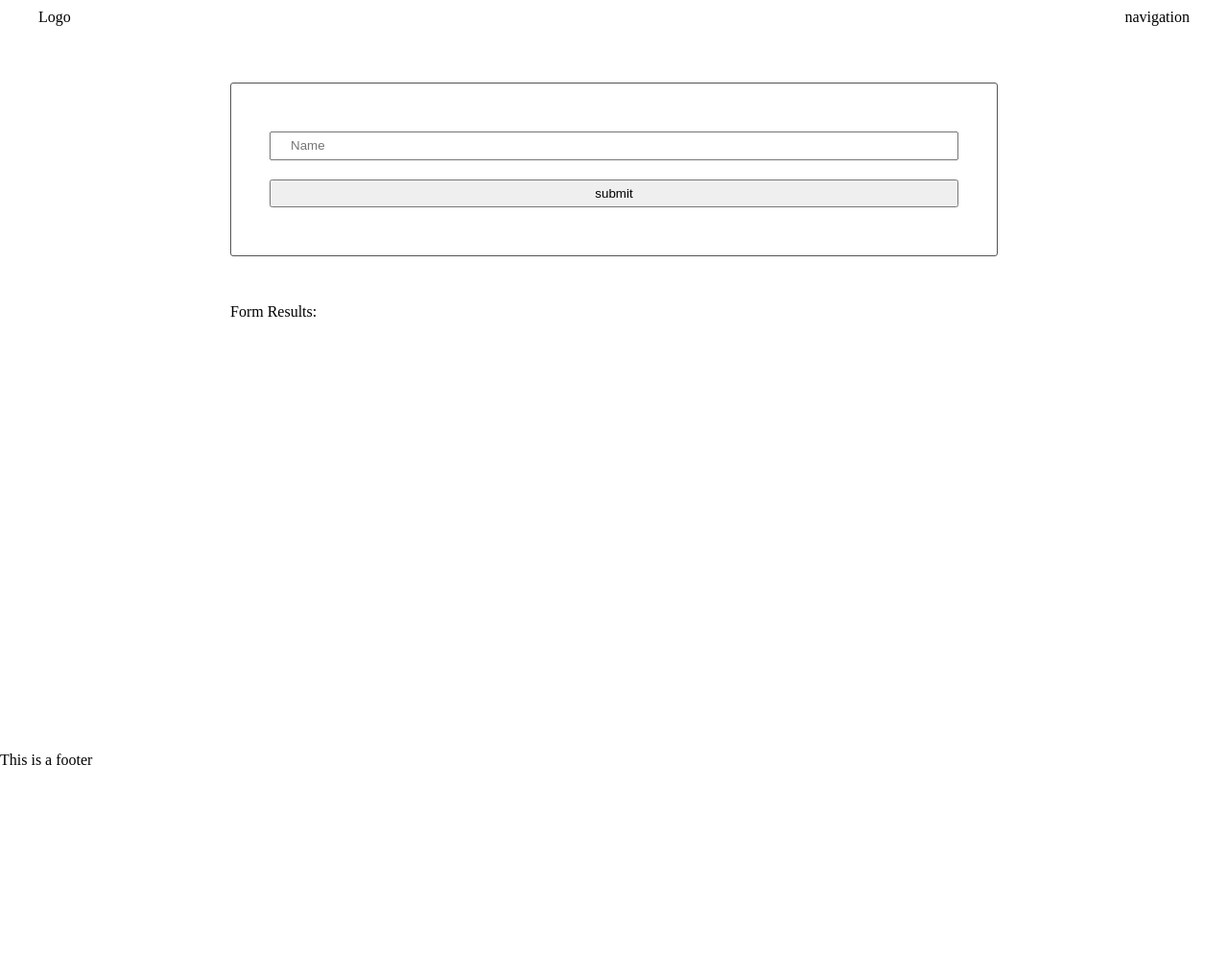
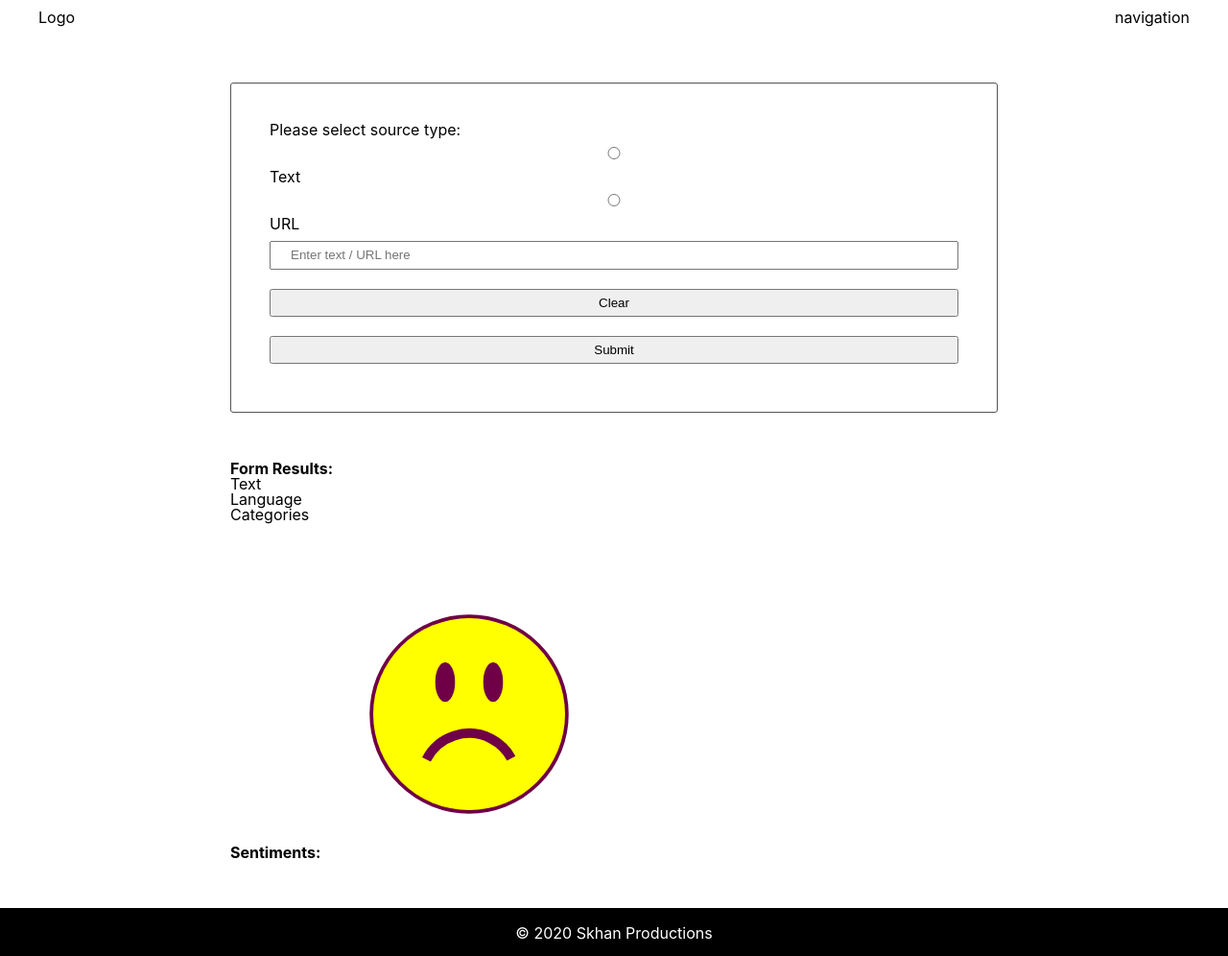
Before and after one commit to skhan2020/evaluate-news-nlp, a website built with webpack: page src/client/views/index.html in a window 1280 px wide. Shown: the whole page at 96% size. Before the commit the page ends 800 px from the top, so only its background shows below. Built offline with nearby package versions, Linux system fonts and the light colour scheme.

Commit message:
Some UI fixes

```diff
--- a/package.json
+++ b/package.json
@@ -6,8 +6,7 @@
     "test": "echo \"Error: no test specified\" && exit 1",
     "start": "node src/server/index.js",
     "build-prod": "webpack --config webpack.prod.js",
-    "build-dev": "webpack-dev-server  --config webpack.dev.js --open",
-    "build-dev2": "webpack --config webpack.dev.js"
+    "build-dev": "webpack-dev-server  --config webpack.dev.js --watch --open --info-verbosity verbose"
   },
   "keywords": [],
   "author": "",
--- a/src/client/index.js
+++ b/src/client/index.js
@@ -1,5 +1,6 @@
 import { checkForName } from './js/nameChecker'
-import { handleSubmit } from './js/formHandler'
+import { handleSubmit, handleClear } from './js/formHandler'
+import { drawHappyFace } from './js/happyFace'
 
 import './styles/resets.scss'
 import './styles/base.scss'
@@ -7,7 +8,18 @@ import './styles/footer.scss'
 import './styles/form.scss'
 import './styles/header.scss'
 
+let canvas = document.getElementById("faceUI");
+
+drawHappyFace(canvas, {
+    fill: '#FFFF00',
+    lineColor: '#6F0047',
+    x: canvas.width / 2,
+    y: canvas.height / 2,
+    radius : 100
+});
+
 export {
   checkForName,
   handleSubmit,
+  handleClear,
 }
--- a/src/client/js/formHandler.js
+++ b/src/client/js/formHandler.js
@@ -2,7 +2,7 @@ function handleSubmit(event) {
     event.preventDefault()
 
     // check what text was put into the form field
-    let formText = document.getElementById('name').value
+    let formText = document.getElementById('input').value
     Client.checkForName(formText)
 
     console.log("::: Form Submitted :::")
@@ -13,4 +13,12 @@ function handleSubmit(event) {
     })
 }
 
-export { handleSubmit }
+function handleClear(event) {
+    event.preventDefault()
+
+    // check what text was put into the form field
+    let formText = document.getElementById('input')
+    formText.value = '';
+}
+
+export { handleSubmit, handleClear }
--- /dev/null
+++ b/src/client/js/happyFace.js
@@ -0,0 +1,95 @@
+// =========================================================
+// Functons
+// =========================================================
+function drawFace(canvas, opts) {
+    let ctx = canvas.getContext("2d");
+    ctx.save();
+    ctx.lineWidth = opts.radius * 0.075;
+    ctx.strokeStyle = opts.lineColor;
+    ctx.beginPath();
+    ctx.arc(opts.x, opts.y, opts.radius, opts.startAngle, opts.endAngle);
+    ctx.stroke();
+    ctx.fillStyle = opts.fill;
+    ctx.fill();
+    ctx.restore();
+}
+
+function drawSmile(canvas, opts, flipSmile = true) {
+    let ctx = canvas.getContext("2d");
+    let radius = 40 * opts.radius * 0.0125;
+    let x = opts.x;
+    let y, startAngle, endAngle;
+
+    if (flipSmile) {
+        y = opts.y + opts.radius * 0.7;
+        startAngle = -Math.PI * 0.85; //Math.PI * 0.1;
+        endAngle = -0.5; //-Math.PI * 1.1;
+    } else {
+        y = opts.y + opts.radius * 0.1;
+        startAngle = Math.PI * 0.1;
+        endAngle = -Math.PI * 1.1;
+    }
+
+    ctx.save();
+    ctx.beginPath();
+    ctx.arc(x, y, radius, startAngle, endAngle);
+    ctx.lineWidth = opts.radius * 0.1;
+
+    ctx.strokeStyle = opts.lineColor;
+    ctx.stroke();
+    ctx.restore();
+}
+
+function drawEyes(canvas, opts) {
+    let xOffset = opts.radius * 0.5;
+    let radius = opts.radius * 0.15;
+
+    drawEye(canvas, opts, xOffset, 0, radius); // Left
+    drawEye(canvas, opts, -xOffset, 0, radius); // Right
+}
+
+function drawEye(canvas, opts, centerX, centerY, radius) {
+    let ctx = canvas.getContext("2d");
+
+    // Save state
+    ctx.save();
+
+    // Translate context so height is 1/3'rd from top of enclosing circle
+    ctx.translate(opts.x, opts.y - (opts.radius / 3));
+
+    // Scale context horizontally by 50%
+    ctx.scale(0.5, 1);
+
+    // Draw circle which will be stretched into an oval
+    ctx.beginPath();
+    ctx.arc(centerX, centerY, radius, 0, 2 * Math.PI, false);
+
+    // Apply styling
+    ctx.fillStyle = opts.lineColor;
+    ctx.fill();
+    ctx.lineWidth = radius * 0.75;
+    ctx.strokeStyle = opts.lineColor;
+    ctx.stroke();
+
+    // Restore to original state
+    ctx.restore();
+}
+
+export function drawHappyFace(canvas, opts, flipSmile) {
+    opts = opts || {};
+
+    let defaultRadius = 48;
+    let options = {
+        x: opts.x || (defaultRadius / 0.9),
+        y: opts.y || (defaultRadius / 0.9),
+        radius: opts.radius || defaultRadius,
+        startAngle: 0,
+        endAngle: 2 * Math.PI,
+        fill: opts.fill || 'yellow',
+        lineColor: opts.lineColor || 'black'
+    };
+
+    drawFace(canvas, options);
+    drawEyes(canvas, options);
+    drawSmile(canvas, options, flipSmile);
+}
--- a/src/client/styles/base.scss
+++ b/src/client/styles/base.scss
@@ -1,6 +1,4 @@
 body {
-    display: flex;
-    flex-direction: column;
     min-height: 100vh;
 }
 
--- a/src/client/styles/footer.scss
+++ b/src/client/styles/footer.scss
@@ -0,0 +1,10 @@
+footer {
+  p {
+    color: white;
+    height: 50px;
+    background-color: black;
+    text-align: center;
+    width: 100%;
+    padding-top: 18px;
+  }
+}
--- a/src/client/styles/resets.scss
+++ b/src/client/styles/resets.scss
@@ -24,8 +24,7 @@ time, mark, audio, video {
 	padding: 0;
 	border: 0;
 	font-size: 100%;
-	font: inherit;
-	vertical-align: baseline;
+	font-family: -apple-system, BlinkMacSystemFont, sans-serif;
 }
 /* HTML5 display-role reset for older browsers */
 article, aside, details, figcaption, figure,
--- a/src/client/views/index.html
+++ b/src/client/views/index.html
@@ -18,20 +18,33 @@
 
         <main>
             <section>
-                <form class="" onsubmit="return Client.handleSubmit(event)">
-                    <input id="name" type="text" name="input" value="" onblur="onBlur()" placeholder="Name">
-                    <input type="submit" name="" value="submit" onclick="return Client.handleSubmit(event)" onsubmit="return handleSubmit(event)">
+                <form onsubmit="return Client.handleSubmit(event)">
+                    <p>Please select source type:</p>
+                    <label for="text"><input id="text" type="radio" name="text-url" value="text">Text</label>
+                    <label for="url"><input id="url" type="radio" name="text-url" value="url">URL</label>
+                    <input id="input" type="text" name="input" value="" onblur="onBlur()" placeholder="Enter text / URL here">
+                    <input type="submit" name="" value="Clear" onclick="return Client.handleClear(event)" onsubmit="return Client.handleClear(event)">
+                    <input type="submit" name="" value="Submit" onclick="return Client.handleSubmit(event)" onsubmit="return Client.handleSubmit(event)">
                 </form>
             <section>
 
             <section>
                 <strong>Form Results:</strong>
-                <div id="results"></div>
+                <div id="results">
+                    <div id="text">Text</div>
+                    <div id="language">Language</div>
+                    <div id="categories">Categories</div>
+                </div>
+            </section>
+
+            <section>
+                <strong>Sentiments:</strong>
+                <canvas id="faceUI" width="300" height="300"></canvas>
             </section>
         </main>
 
         <footer>
-            <p>This is a footer</p>
+            <p>© 2020 Skhan Productions </p>
         </footer>
 
     </body>
--- a/src/server/index.js
+++ b/src/server/index.js
@@ -14,7 +14,7 @@ var textapi = new aylien({
   });
 
 textapi.sentiment({
-    'text': 'John is a very good football player!'
+    'text': 'https://review.udacity.com/#!/rubrics/2668/view'
     }, function(error, response) {
     if (error === null) {
         console.log(response);
```
Also changed, not shown: README.md.
